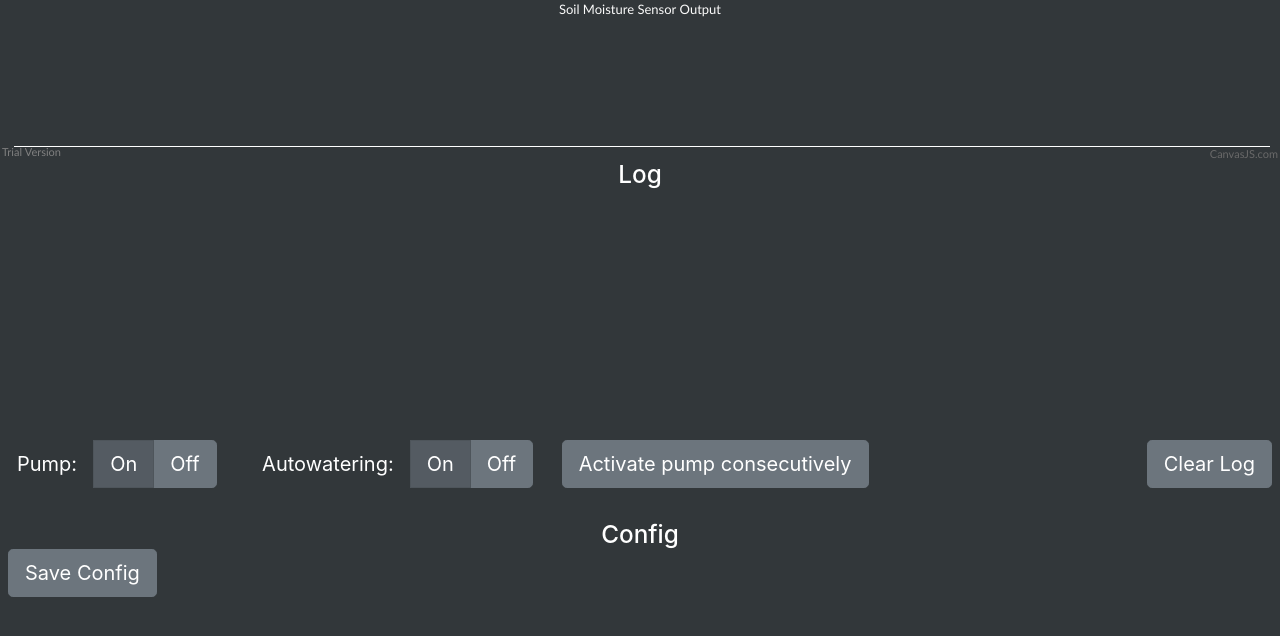
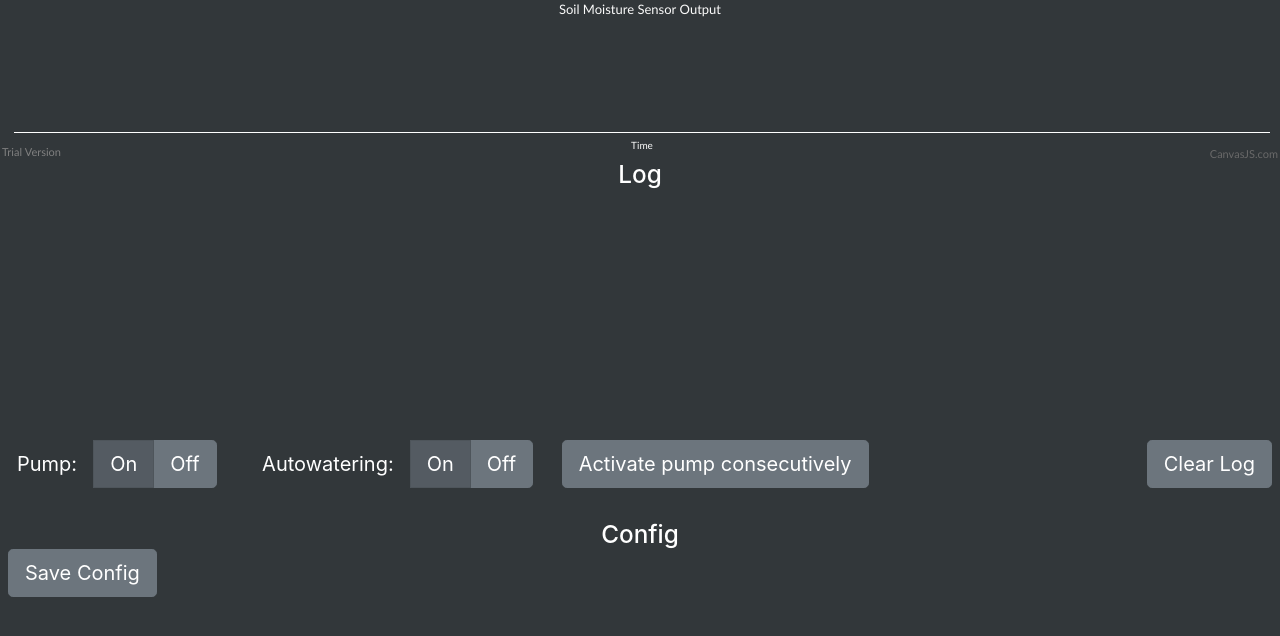
Before and after one commit to tloesch/node-rpi-autowatering, a website: page public/index.html in a window 1280 px wide. Drawn offline with nearby package versions, Linux system fonts and the light colour scheme; no server answers.

Commit message:
enhanced log chart

```diff
--- a/public/index.html
+++ b/public/index.html
@@ -53,6 +53,7 @@
             window.onload = function () {
                 let chart = new CanvasJS.Chart("chartContainer", {
                     animationEnabled: true,
+                    zoomEnabled: true,
                     theme: "dark2",
                     title:{
                         text: "Soil Moisture Sensor Output"
@@ -60,8 +61,13 @@
                     axisY:{
                         includeZero: false,
                     },
+                    axisX:{
+                        title: "Time",
+                        gridThickness: 2,
+                    },
                     data: [{
                         type: "line",
+                        xValueType: 'dateTime',
                         indexLabelFontSize: 16,
 						lineColor: "green",
                         dataPoints: []
@@ -118,7 +124,7 @@
                 });
 
                 socket.on('newMoistureSensorValue', (value) => {
-                    chart.data[0].dataPoints.push({y: value});
+                    chart.data[0].dataPoints.push({x: +new Date(), y: value});
                     chart.render();
                 });
 
```
